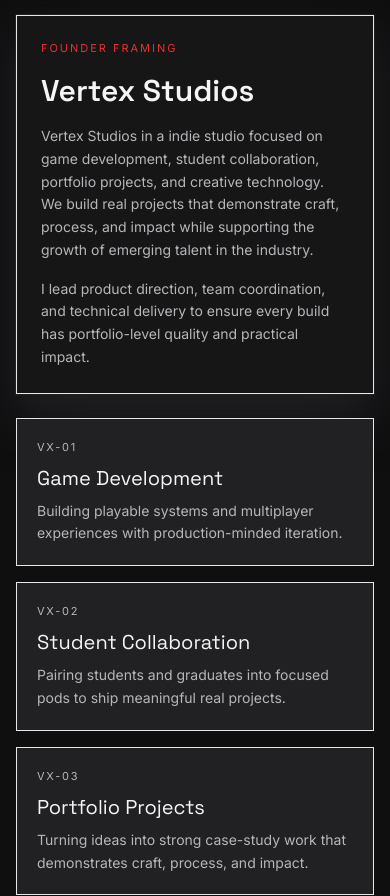
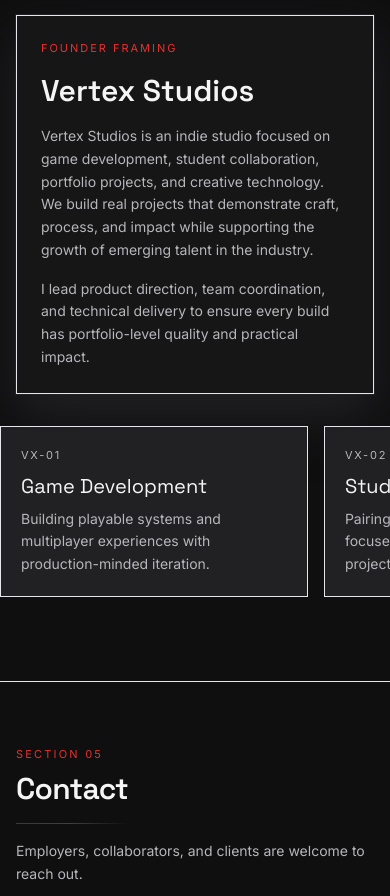
Before and after one commit to KDCodes23/Portfolio, a Next.js app: page / in a window 390 px wide. Shown: the part 5980-6876 px from the top of the page. Built offline with nearby package versions, Linux system fonts and the light colour scheme.

Commit message:
Update Vertex mobile layout

```diff
--- a/components/VertexSection.tsx
+++ b/components/VertexSection.tsx
@@ -6,25 +6,70 @@
     <div className="grid gap-6 lg:grid-cols-[1.08fr_1fr] lg:gap-7">
       <Reveal>
         <div className="h-full border border-white/12 bg-surface/85 p-6 shadow-panel sm:p-7">
-          <p className="text-[11px] uppercase tracking-[0.18em] text-accentBright">Founder Framing</p>
-          <h3 className="mt-4 font-display text-3xl font-semibold text-text">Vertex Studios</h3>
+          <p className="text-[11px] uppercase tracking-[0.18em] text-accentBright">
+            Founder Framing
+          </p>
+
+          <h3 className="mt-4 font-display text-3xl font-semibold text-text">
+            Vertex Studios
+          </h3>
+
           <p className="mt-4 text-sm leading-relaxed text-muted sm:text-[15px]">
-            Vertex Studios in a indie studio focused on game development, student collaboration, portfolio projects, and creative technology. We build real projects that demonstrate craft, process, and impact while supporting the growth of emerging talent in the industry.
+            Vertex Studios is an indie studio focused on game development,
+            student collaboration, portfolio projects, and creative technology.
+            We build real projects that demonstrate craft, process, and impact
+            while supporting the growth of emerging talent in the industry.
           </p>
+
           <p className="mt-4 text-sm leading-relaxed text-muted sm:text-[15px]">
-            I lead product direction, team coordination, and technical delivery to ensure every
-            build has portfolio-level quality and practical impact.
+            I lead product direction, team coordination, and technical delivery
+            to ensure every build has portfolio-level quality and practical
+            impact.
           </p>
         </div>
       </Reveal>
 
-      <div className="grid gap-4 sm:grid-cols-2">
+      {/* Mobile horizontal slider */}
+      <div className="-mx-4 flex snap-x snap-mandatory gap-4 overflow-x-auto px-4 pb-5 pt-2 sm:hidden">
+        {vertexPillars.map((pillar, index) => (
+          <Reveal
+            key={pillar.title}
+            delay={0.05 * index}
+            className="min-w-[86%] snap-start"
+          >
+            <article className="h-full border border-white/12 bg-panel p-5">
+              <p className="text-[11px] uppercase tracking-[0.16em] text-muted">
+                {pillar.marker}
+              </p>
+
+              <h4 className="mt-2 font-display text-xl text-text">
+                {pillar.title}
+              </h4>
+
+              <p className="mt-2 line-clamp-3 text-sm leading-relaxed text-muted">
+                {pillar.description}
+              </p>
+            </article>
+          </Reveal>
+        ))}
+      </div>
+
+      {/* Tablet/Desktop grid */}
+      <div className="hidden gap-4 sm:grid sm:grid-cols-2">
         {vertexPillars.map((pillar, index) => (
           <Reveal key={pillar.title} delay={0.05 * index}>
             <article className="h-full border border-white/12 bg-panel p-5">
-              <p className="text-[11px] uppercase tracking-[0.16em] text-muted">{pillar.marker}</p>
-              <h4 className="mt-2 font-display text-xl text-text">{pillar.title}</h4>
-              <p className="mt-2 text-sm leading-relaxed text-muted">{pillar.description}</p>
+              <p className="text-[11px] uppercase tracking-[0.16em] text-muted">
+                {pillar.marker}
+              </p>
+
+              <h4 className="mt-2 font-display text-xl text-text">
+                {pillar.title}
+              </h4>
+
+              <p className="mt-2 text-sm leading-relaxed text-muted">
+                {pillar.description}
+              </p>
             </article>
           </Reveal>
         ))}
```
